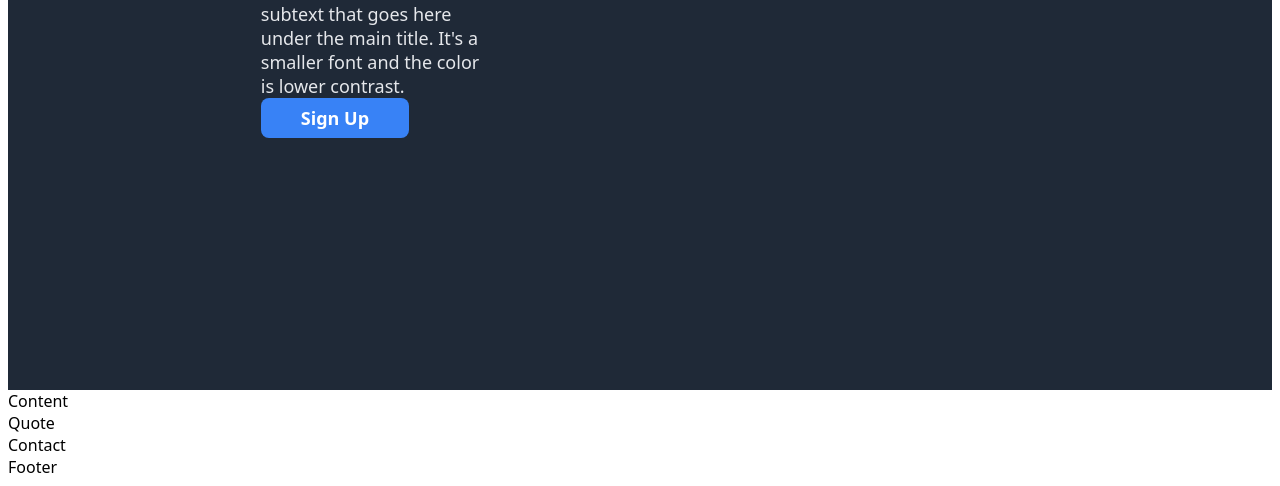
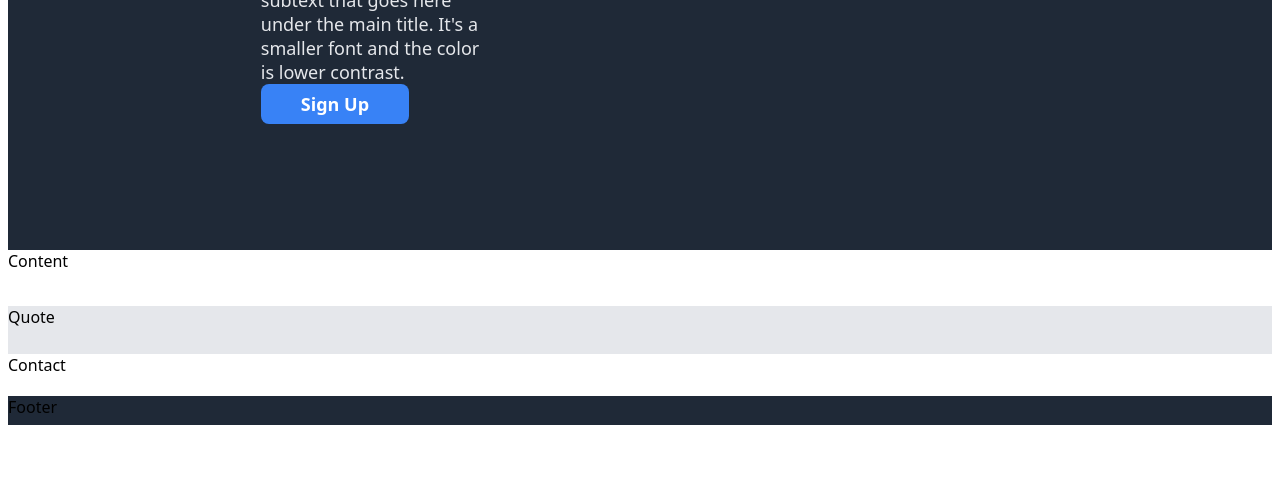
Before and after one commit to khendrix12/odin-landing-page, a plain HTML site: page index.html in a window 1280 px wide. Shown: the part 383-869 px from the top of the page. After the commit the page ends 816 px from the top, so only its background shows below. Drawn offline with Linux system fonts and the light colour scheme.

Commit message:
Add flex styling to the body and its flex items

```diff
--- a/styles.css
+++ b/styles.css
@@ -3,16 +3,27 @@
     font: roboto;
 }
 
+html, body{
+
+    min-height: 100vh;
+}
+
+body{
+    display: flex;
+    flex-direction: column;
+}
 .header{
+    display: flex;
+    flex: 5 1 auto;
     background-color: #1F2937;
     color: white;
     font-family: system-ui, -apple-system, BlinkMacSystemFont, 'Segoe UI', Roboto, Oxygen, Ubuntu, Cantarell, 'Open Sans', 'Helvetica Neue', sans-serif;
     font: roboto;
-    padding: 1% 20% 20% 20%;
-    display: flex;
+    padding: 1% 20% 10% 20%;
+
     flex-direction: column;
     justify-content: space-between;
-    height: 500px;
+    /* height: 500px;s */
 
 }
 button{
@@ -73,3 +84,21 @@ img{
     width: 500px;
     flex-shrink: 0;
 }
+.content{
+    display: flex;
+    flex: 5 1 auto;
+}
+.quote{
+    display: flex;
+    flex: 4 1 auto;
+    background-color: #E5E7EB;
+}
+.contact{
+    display: flex;
+    flex: 3 1 auto;
+}
+.footer{
+    display: flex;
+    flex: 1 1 auto;
+    background-color: #1F2937;
+}
```
